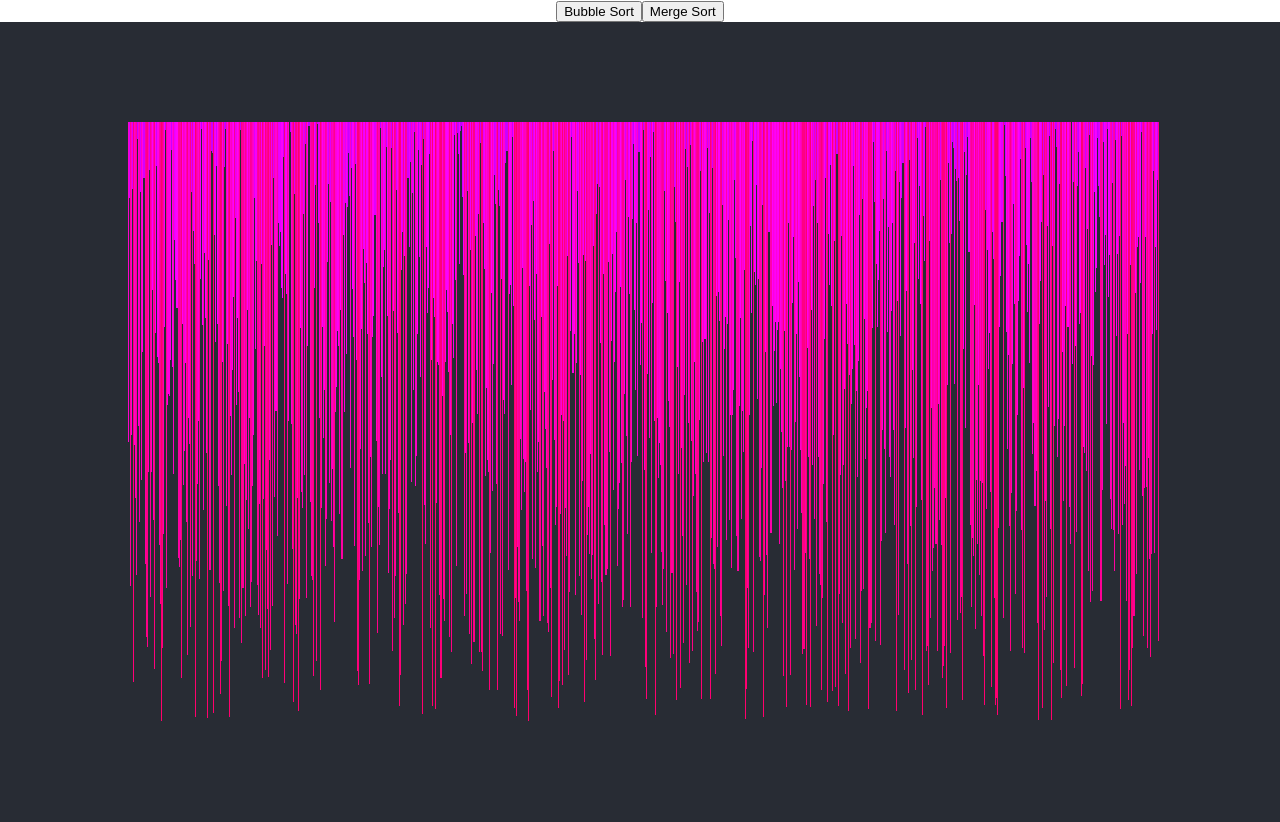
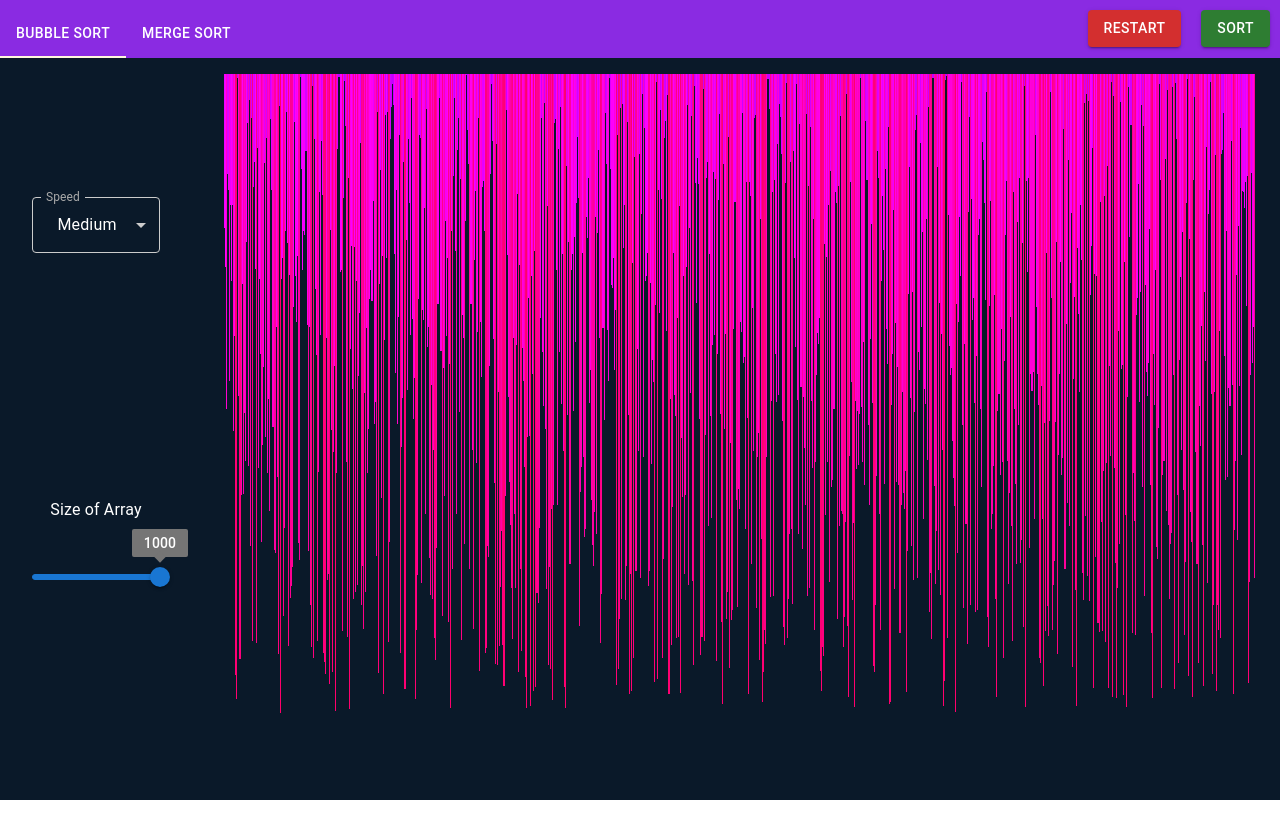
Before and after one commit to hjjinx/sort-visualizer, a React (Create React App) app: page / in a window 1280 px wide. After the commit the page ends 800 px from the top, so only its background shows below. Built offline with nearby package versions, Linux system fonts and the light colour scheme.

Commit message:
changed UI

```diff
--- a/package.json
+++ b/package.json
@@ -3,6 +3,9 @@
   "version": "0.1.0",
   "private": true,
   "dependencies": {
+    "@emotion/react": "^11.8.1",
+    "@emotion/styled": "^11.8.1",
+    "@mui/material": "^5.5.0",
     "@testing-library/jest-dom": "^5.14.1",
     "@testing-library/react": "^12.0.0",
     "@testing-library/user-event": "^13.2.1",
--- a/src/App.css
+++ b/src/App.css
@@ -1,23 +1,56 @@
 .App {
   text-align: center;
+  min-height: 100vh;
+  background-color: var(--primary);
 }
 
 .main {
   background-color: var(--primary);
-  min-height: 100vh;
+  display: flex;
+  flex-direction: row;
+  height: 80vh;
+  margin-top: 2vh;
+  justify-content: space-around;
+}
+.controls {
   display: flex;
   flex-direction: column;
-  align-items: center;
-  justify-content: center;
-  font-size: calc(10px + 2vmin);
-  color: white;
+  justify-content: space-around;
+}
+
+.header {
+  background-color: blueviolet;
+  flex-direction: row;
+  display: flex;
 }
 .array-container {
   width: 80vw;
-  height: 75vh;
   flex-direction: row;
   display: flex;
+  height: 100%;
 }
 .item {
   width: 10%;
 }
+.MuiButton-root {
+  margin: 10px !important;
+  float: right;
+}
+.MuiTab-root {
+  color: white !important;
+}
+.MuiTabs-indicator {
+  background-color: cornsilk !important;
+}
+.MuiInputLabel-root {
+  color: cornsilk;
+}
+.MuiOutlinedInput-notchedOutline {
+  border-color: #ccc !important;
+}
+.MuiSelect-icon {
+  color: #ccc !important;
+}
+.MuiTypography-root {
+  color: white;
+}
--- a/src/App.tsx
+++ b/src/App.tsx
@@ -2,31 +2,44 @@ import { useEffect, useState } from "react";
 import { LENGTH, MAX } from "./Constants";
 import "./App.css";
 import ArrayList from "./ArrayList";
+import {
+  Button,
+  InputLabel,
+  MenuItem,
+  Select,
+  Tab,
+  Tabs,
+  FormControl,
+  Slider,
+  Typography,
+} from "@mui/material";
 
 function App() {
-  const [initialArray, setInitialArray] = useState<number[]>([]);
+  const [array, setArray] = useState<number[]>([]);
+  const [algorithmSelected, setAlgorithmSelected] = useState("Bubble");
   const [hslStart, setHslStart] = useState<number>(
     Math.floor(Math.random() * 360)
   );
   const [current, setCurrent] = useState<number[] | null>(null);
-  const [speed, setSpeed] = useState(1);
+  const [speed, setSpeed] = useState(10);
+  const [lengthOfArr, setLengthOfArr] = useState(LENGTH);
   const genUnsortedArray = () => {
-    setInitialArray(
+    setArray(
       Array.from(
         {
-          length: LENGTH,
+          length: lengthOfArr,
         },
         () => Math.floor(Math.random() * MAX)
       )
     );
   };
 
+  useEffect(genUnsortedArray, [lengthOfArr]);
+  useEffect(genUnsortedArray, []);
+
   const sleep = () => new Promise((resolve) => setTimeout(resolve, speed));
 
-  useEffect(genUnsortedArray, []);
-
   const bubbleSort = () => {
-    if (current) return;
     let i = 0;
     let j = 1;
     let countOfIterations = 0;
@@ -34,11 +47,11 @@ function App() {
     setCurrent([0]);
 
     const performBubbleSort = async () => {
-      if (i == initialArray.length - countOfIterations) {
+      if (i == array.length - countOfIterations) {
         console.log({ numberOfSwaps });
         if (numberOfSwaps == 0) {
           setCurrent(null);
-          await sleep();
+          return;
         }
         numberOfSwaps = 0;
         countOfIterations++;
@@ -47,11 +60,11 @@ function App() {
         setCurrent([0]);
         await sleep();
       }
-      if (initialArray[i] > initialArray[j]) {
+      if (array[i] > array[j]) {
         numberOfSwaps++;
-        [initialArray[i], initialArray[j]] = [initialArray[j], initialArray[i]];
+        [array[i], array[j]] = [array[j], array[i]];
       }
-      setInitialArray(initialArray);
+      setArray(array);
       setCurrent((current) => [current![0]! + 1]);
       await sleep();
       i++;
@@ -63,13 +76,12 @@ function App() {
   };
 
   const mergeSort = async () => {
-    if (current) return;
     const merge = async (l: number, m: number, r: number) => {
       let n1 = m - l + 1;
       let n2 = r - m;
       // Create temp arrays
-      let L = initialArray.slice(l, l + n1);
-      let R = initialArray.slice(m + 1, m + 1 + n2);
+      let L = array.slice(l, l + n1);
+      let R = array.slice(m + 1, m + 1 + n2);
 
       let i = 0;
       let j = 0;
@@ -77,16 +89,14 @@ function App() {
 
       while (i < n1 && j < n2) {
         if (L[i] <= R[j]) {
-          console.log({ i, j, k });
-          initialArray[k] = L[i];
+          array[k] = L[i];
           if (k !== i + l) {
             setCurrent([k, m + 1 + j]);
             await sleep();
           }
           i++;
         } else {
-          console.log({ i, j, k });
-          initialArray[k] = R[j];
+          array[k] = R[j];
           if (k !== m + 1 + j) {
             setCurrent([k, m + 1 + j]);
             await sleep();
@@ -97,13 +107,13 @@ function App() {
       }
 
       while (i < n1) {
-        initialArray[k] = L[i];
+        array[k] = L[i];
         i++;
         k++;
       }
 
       while (j < n2) {
-        initialArray[k] = R[j];
+        array[k] = R[j];
         j++;
         k++;
       }
@@ -114,18 +124,108 @@ function App() {
       await performMergeSort(l, m);
       await performMergeSort(m + 1, r);
       await merge(l, m, r);
-      console.log({ initialArray });
     };
-    await performMergeSort(0, initialArray.length - 1);
+    setCurrent([0]);
+    await performMergeSort(0, array.length - 1);
     setCurrent(null);
+  };
+  const sort = () => {
+    switch (algorithmSelected) {
+      case "Bubble":
+        bubbleSort();
+        break;
+      case "Merge":
+        mergeSort();
+        break;
+    }
+  };
+
+  const reset = () => {
+    genUnsortedArray();
+    setCurrent(null);
+    setHslStart(Math.floor(Math.random() * 360));
   };
 
   return (
     <div className="App">
-      <button onClick={bubbleSort}>Bubble Sort</button>
-      <button onClick={mergeSort}>Merge Sort</button>
+      <div className="header">
+        <div style={{ flex: 1 }}>
+          <Tabs
+            value={algorithmSelected}
+            onChange={(e, newValue) => setAlgorithmSelected(newValue)}
+            aria-label="basic tabs example"
+            style={{ marginTop: 10 }}
+          >
+            <Tab label="Bubble Sort" value="Bubble" disabled={!!current} />
+            <Tab label="Merge Sort" value="Merge" disabled={!!current} />
+            {/* <Tab
+              label="Selection Sort"
+              value="Selection"
+              disabled={!!current}
+            /> */}
+          </Tabs>
+        </div>
+        <div style={{ flex: 1 }}>
+          <Button
+            variant="contained"
+            onClick={sort}
+            color="success"
+            disabled={!!current}
+          >
+            Sort
+          </Button>
+          <Button
+            variant="contained"
+            onClick={reset}
+            color="error"
+            disabled={!!current}
+          >
+            Restart
+          </Button>
+        </div>
+      </div>
       <main className="main">
-        <ArrayList hslStart={hslStart} arr={initialArray} current={current!} />
+        <div className="controls">
+          <FormControl>
+            <InputLabel id="demo-simple-select-label" style={{ color: "#aaa" }}>
+              Speed
+            </InputLabel>
+            <Select
+              labelId="demo-simple-select-label"
+              id="demo-simple-select"
+              value={speed}
+              label="Speed"
+              onChange={(event) => setSpeed(Number(event.target.value))}
+              style={{ width: "10vw", color: "white" }}
+              disabled={!!current}
+            >
+              <MenuItem value={100}>Slow</MenuItem>
+              <MenuItem value={10}>Medium</MenuItem>
+              <MenuItem value={1}>Fast</MenuItem>
+            </Select>
+          </FormControl>
+          <FormControl>
+            <Typography
+              id="input-slider"
+              gutterBottom
+              style={{ marginBottom: 40 }}
+            >
+              Size of Array
+            </Typography>
+            <Slider
+              defaultValue={1000}
+              step={100}
+              min={10}
+              max={1000}
+              valueLabelDisplay="on"
+              onChange={(e, newValue) => setLengthOfArr(Number(newValue))}
+              disabled={!!current}
+            />
+          </FormControl>
+        </div>
+        <div>
+          <ArrayList hslStart={hslStart} arr={array} current={current!} />
+        </div>
       </main>
     </div>
   );
--- a/src/index.css
+++ b/src/index.css
@@ -1,5 +1,5 @@
 :root {
-  --primary: #282c34;
+  --primary: rgb(10, 25, 41);
   --hyperlink: #61dafb;
   --selected-item: #fff;
 }
```
Also changed, not shown: 1 other file (tests, documents, lock files or other folders).
